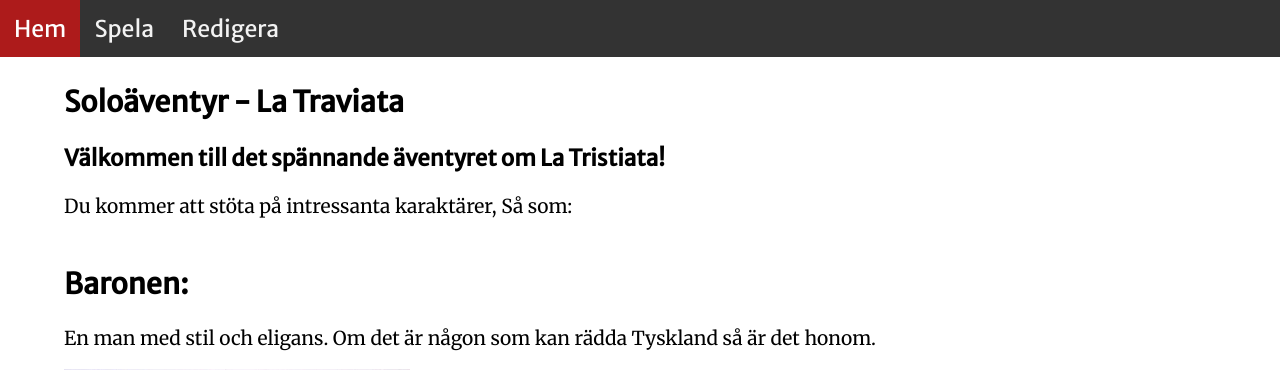
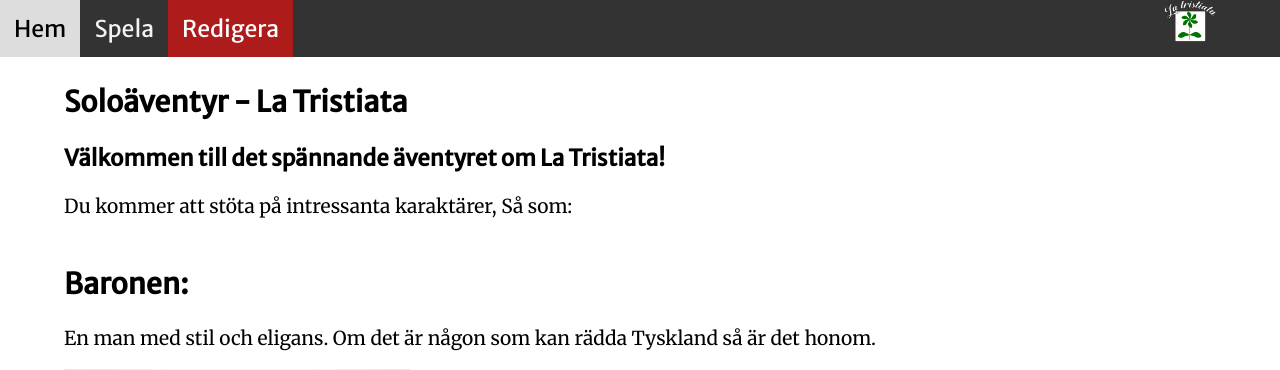
Before and after one commit to modopojken/soloadventure, a PHP site: page / in a window 1280 px wide. Shown: the top 370 px of the page. Run offline with PHP 8.4, Linux system fonts and the light colour scheme.

Commit message:
Fixade navbaren med jälp av att söka upp bootstrap navbar och läsa om hur man gjorde det så at det blev snyggt och rätt gjort

```diff
--- a/css/style.css
+++ b/css/style.css
@@ -7,11 +7,9 @@
 
 /* Navbar links */
 #navbar a {
-    float: left;
-    display: block;
+    display: inline;
     color: #f2f2f2;
     text-align: center;
-    padding: 14px;
     text-decoration: none;
     font-size: 1.2em;
 }
@@ -92,7 +90,7 @@ h1, h2, h3, h4 {
     text-decoration:underline;
 }
 
-img {
+img{
     width: 30%;
     height: 30%;
 }
@@ -109,3 +107,15 @@ img {
 .restart:hover{
     text-decoration:underline;
 }
+
+.logobild{
+    width: 14%;
+    height: 30%;
+    float: right;
+    padding: 0px;
+}
+
+.rättklass{
+    padding: 14px;
+    float:left;
+}
--- a/index.php
+++ b/index.php
@@ -12,13 +12,14 @@
 </head>
 <body>
 <nav id="navbar">
-	<a class="active" href="index.php">Hem</a>
-	<a href="play.php?page=1">Spela</a>
-	<a href="edit.php">Redigera</a>
+	<a class="rättklass" href="index.php">Hem</a>
+	<a class="rättklass" href="play.php?page=1">Spela</a>
+	<a class="active rättklass" href="edit.php">Redigera</a>
+	<a class="logobild" href="index.php"><img src="logobilden.png" alt="logobilden.png"></a>
 </nav>
 <main class="content">
 	<section>
-		<h1>Soloäventyr - La Traviata</h1>
+		<h1>Soloäventyr - La Tristiata</h1>
 		<h3>Välkommen till det spännande äventyret om La Tristiata!</h3>
 
 	<!--	<h4>Intro:</h4>
```
Also changed, not shown: edit.php (+52 -12 lines), play.php (+4 -3 lines), logo.png (added), logobilden.png (added).
